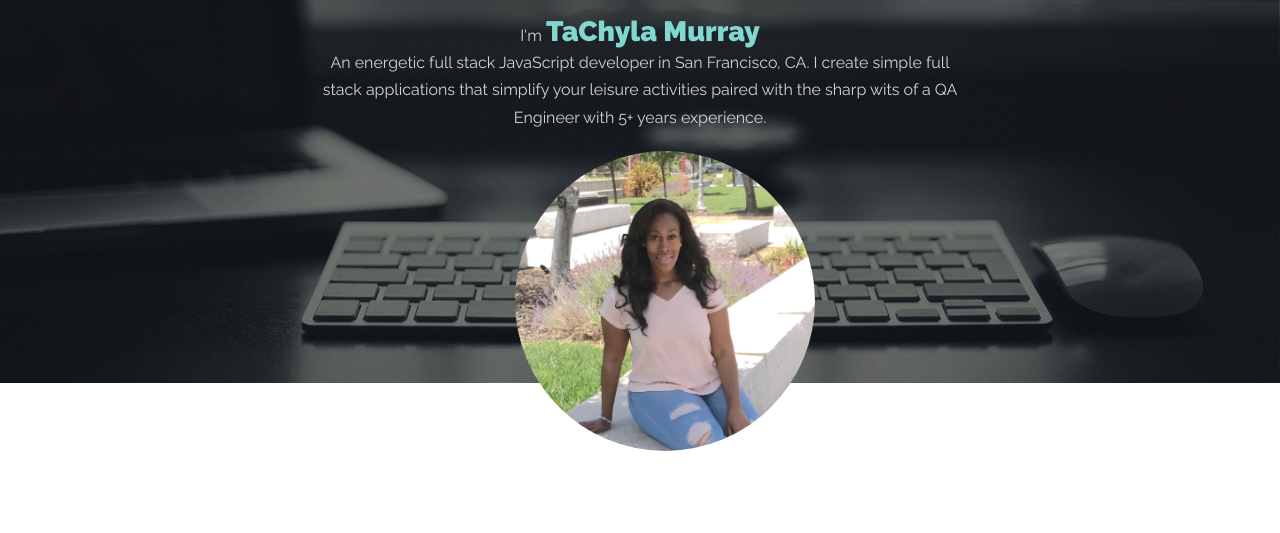
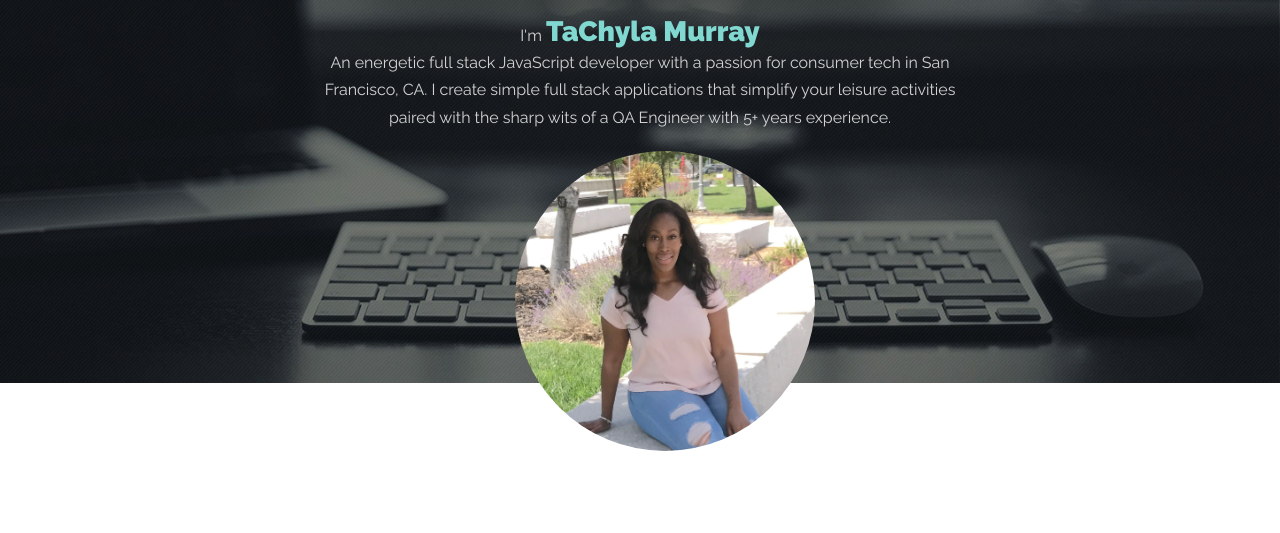
Before and after one commit to tachyla/tachyla.github.io, a plain HTML site: page index.html in a window 1280 px wide. Shown: the part 267-800 px from the top of the page. Drawn offline with Linux system fonts and the light colour scheme.

Commit message:
love consumer tech

```diff
--- a/index.html
+++ b/index.html
@@ -23,7 +23,7 @@
         <section class="about-me" id="about">
             <h1>Hello!</h1>
             <p class="about">I'm <span style="font-weight: bold">TaChyla Murray</span></p>
-            <p class="about">An energetic full stack JavaScript developer in San Francisco, CA.
+            <p class="about">An energetic full stack JavaScript developer with a passion for consumer tech in San Francisco, CA.
                 I create simple full stack applications that simplify your leisure activities paired with the sharp wits
                 of a QA Engineer with 5+ years experience.
             </p>
```
